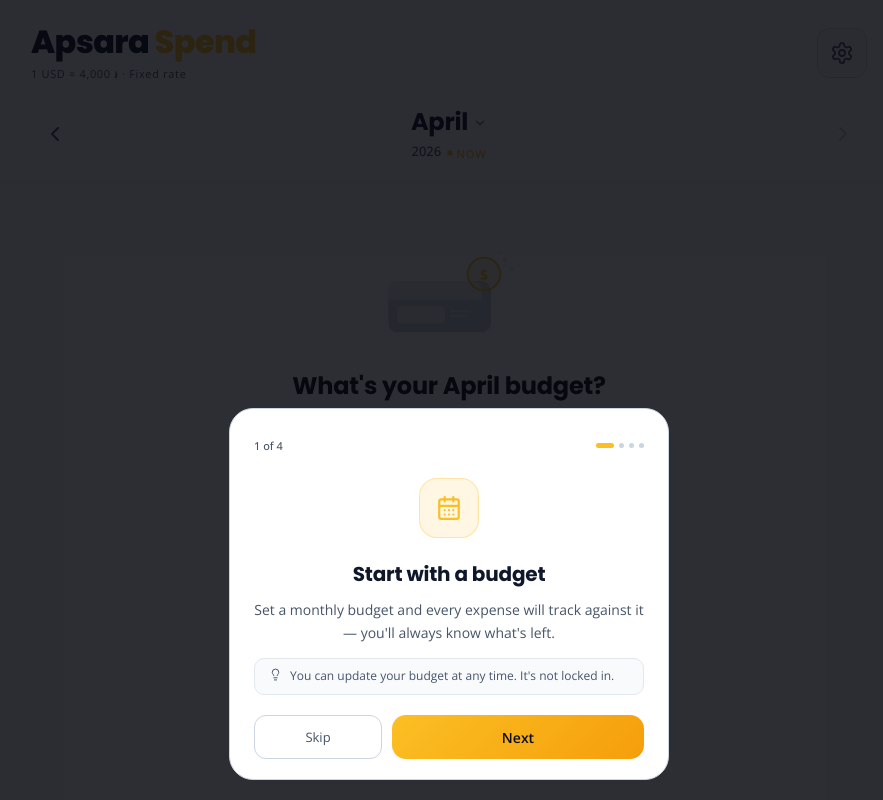
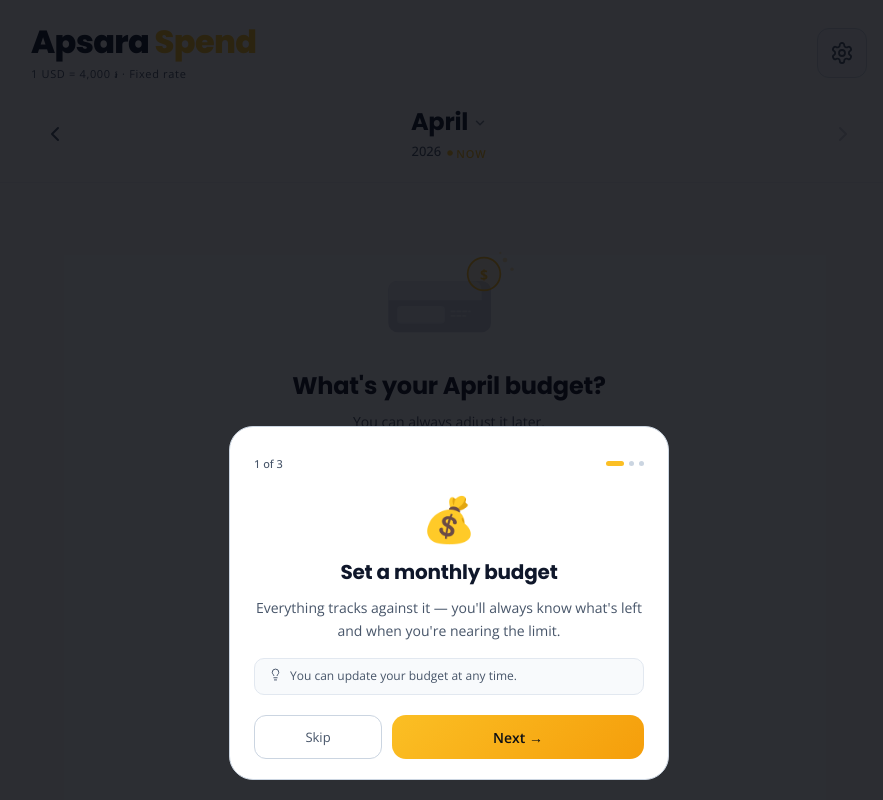
Before and after one commit to SophanithChrek379/apsara-spend, a Next.js app: page / in a window 1280 px wide. Shown: the whole page, without its empty margins (191-1074 px from the left). Built offline with nearby package versions, Linux system fonts and the light colour scheme.

Commit message:
feat: onboarding 3 steps, last step opens budget modal directly, remove setTimeout gap

```diff
--- a/app/page.tsx
+++ b/app/page.tsx
@@ -2298,50 +2298,45 @@ export default function ApsaraSpendPage() {
       {/* ════ GN1  FIRST-RUN ONBOARDING — 3-step tooltip overlay ════ */}
       <AnimatePresence>
         {showOnboarding && (() => {
-          const steps: { Icon: React.FC<React.SVGProps<SVGSVGElement>>, color: string, title: string, body: string, hint: string }[] = [
+          const steps = [
             {
-              Icon: CalendarDays as React.FC<React.SVGProps<SVGSVGElement>>,
-              color: "var(--accent)",
-              title: "Start with a budget",
-              body: "Set a monthly budget and every expense will track against it — you'll always know what's left.",
-              hint: "You can update your budget at any time. It's not locked in.",
+              icon: "💰",
+              title: "Set a monthly budget",
+              body: "Everything tracks against it — you'll always know what's left and when you're nearing the limit.",
+              hint: "You can update your budget at any time.",
             },
             {
-              Icon: Plus as React.FC<React.SVGProps<SVGSVGElement>>,
-              color: "var(--accent)",
-              title: "Log an expense",
-              body: "Tap Add Expense to log anything. Choose USD or KHR, pick a category, and add a note.",
-              hint: "Switch between currencies — values convert automatically.",
+              icon: "🧾",
+              title: "Log expenses easily",
+              body: "Tap Add Expense to log anything in USD or KHR. Add a note, pick a category, and you're done.",
+              hint: "Swipe any row left to edit or delete it.",
             },
             {
-              Icon: Trash2 as React.FC<React.SVGProps<SVGSVGElement>>,
-              color: "#ef4444",
-              title: "Swipe to delete",
-              body: "Swipe any expense left to reveal the Delete button. Tap a row to edit it.",
-              hint: "You have 5 seconds to undo any deletion.",
-            },
-            {
-              Icon: Settings as React.FC<React.SVGProps<SVGSVGElement>>,
-              color: "var(--color-text-lo)",
-              title: "Customise",
-              body: "Open Settings to switch themes, pick your accent colour, and set budget alert notifications.",
-              hint: "Budget mode: Soft warns, Hard requires a confirmation to go over.",
+              icon: "📅",
+              title: "Ready to start?",
+              body: "Set your budget for this month and begin tracking. It only takes a few seconds.",
+              hint: "Pick any amount — you can always adjust it later in Settings.",
             },
           ];
           const step = steps[onboardStep];
           const isLast = onboardStep === steps.length - 1;
-          const dismiss = () => {
+
+          const dismiss = (openModal = false) => {
             setShowOnboarding(false);
             localStorage.setItem("apsara_onboarded_v2", "1");
+            if (openModal) {
+              setBudgetInput("");
+              setShowBudgetModal(true);
+            }
           };
-          const StepIcon = step.Icon;
+
           return (
             <motion.div
               key="onboarding"
               initial={{ opacity: 0 }} animate={{ opacity: 1 }} exit={{ opacity: 0 }}
               transition={{ duration: 0.25 }}
               style={{ position: "fixed", inset: 0, background: "rgba(5,7,12,0.84)", zIndex: 900, display: "flex", alignItems: "flex-end", justifyContent: "center", padding: "0 12px calc(20px + env(safe-area-inset-bottom))" }}
-              onClick={dismiss}
+              onClick={() => dismiss(false)}
             >
               <motion.div
                 key={onboardStep}
@@ -2350,7 +2345,7 @@ export default function ApsaraSpendPage() {
                 style={{ background: "var(--color-bg-card)", borderRadius: 24, padding: "28px 24px 20px", width: "100%", maxWidth: 440, border: "1px solid var(--color-border-mid)" }}
                 onClick={(e) => e.stopPropagation()}
               >
-                {/* Step counter + dots */}
+                {/* Progress dots */}
                 <div style={{ display: "flex", justifyContent: "space-between", alignItems: "center", marginBottom: 24 }}>
                   <span style={{ fontSize: 11, fontWeight: 500, color: "var(--color-text-lo)", fontFamily: "var(--font-body)" }}>
                     {onboardStep + 1} of {steps.length}
@@ -2362,18 +2357,14 @@ export default function ApsaraSpendPage() {
                   </div>
                 </div>
 
-                {/* Icon in accent pill */}
-                <div style={{ display: "flex", justifyContent: "center", marginBottom: 20 }}>
-                  <div style={{ width: 60, height: 60, borderRadius: 18, background: step.color === "var(--accent)" ? "var(--accent-muted)" : "#ef444415", border: `1px solid ${step.color === "var(--accent)" ? "var(--accent-border)" : "#ef444435"}`, display: "flex", alignItems: "center", justifyContent: "center" }}>
-                    <StepIcon style={{ width: 26, height: 26, color: step.color, stroke: step.color }} />
-                  </div>
-                </div>
+                {/* Emoji icon */}
+                <div style={{ fontSize: 44, textAlign: "center", marginBottom: 16, lineHeight: 1 }}>{step.icon}</div>
 
                 {/* Title + body */}
                 <div style={{ fontSize: 20, fontWeight: 700, color: "var(--color-text-hi)", fontFamily: "var(--font-headline)", textAlign: "center", marginBottom: 8, letterSpacing: "-0.01em" }}>{step.title}</div>
-                <div style={{ fontSize: 14, color: "var(--color-text-lo)", fontFamily: "var(--font-body)", textAlign: "center", lineHeight: 1.65, marginBottom: 14 }}>{step.body}</div>
-
-                {/* Hint chip */}
+                <div style={{ fontSize: 14, color: "var(--color-text-lo)", fontFamily: "var(--font-body)", textAlign: "center", lineHeight: 1.65, marginBottom: 16 }}>{step.body}</div>
+
+                {/* Hint */}
                 <div style={{ background: "var(--color-bg-page)", border: "1px solid var(--color-border)", borderRadius: 10, padding: "8px 14px", marginBottom: 20, display: "flex", alignItems: "flex-start", gap: 8 }}>
                   <Lightbulb size={13} color="var(--color-text-lo)" strokeWidth={1.8} style={{ flexShrink: 0, marginTop: 1 }} />
                   <span style={{ fontSize: 12, color: "var(--color-text-lo)", fontFamily: "var(--font-body)", lineHeight: 1.55 }}>{step.hint}</span>
@@ -2381,15 +2372,17 @@ export default function ApsaraSpendPage() {
 
                 {/* Actions */}
                 <div style={{ display: "flex", gap: 10 }}>
-                  <button onClick={dismiss}
-                    style={{ padding: "12px 0", borderRadius: 12, border: "1px solid var(--color-border-mid)", background: "transparent", color: "var(--color-text-lo)", fontSize: 13, fontFamily: "var(--font-body)", cursor: "pointer", flex: 1 }}>
-                    Skip
-                  </button>
+                  {!isLast && (
+                    <button onClick={() => dismiss(false)}
+                      style={{ padding: "12px 0", borderRadius: 12, border: "1px solid var(--color-border-mid)", background: "transparent", color: "var(--color-text-lo)", fontSize: 13, fontFamily: "var(--font-body)", cursor: "pointer", flex: 1 }}>
+                      Skip
+                    </button>
+                  )}
                   <button
-                    onClick={() => isLast ? dismiss() : setOnboardStep((s) => s + 1)}
+                    onClick={() => isLast ? dismiss(true) : setOnboardStep((s) => s + 1)}
                     className="btn-primary"
-                    style={{ padding: "12px 0", fontSize: 14, fontFamily: "var(--font-body)", flex: 2 }}>
-                    {isLast ? "Set my budget" : "Next"}
+                    style={{ padding: "12px 0", fontSize: 14, fontFamily: "var(--font-body)", flex: isLast ? 1 : 2, display: "flex", alignItems: "center", justifyContent: "center", gap: 6 }}>
+                    {isLast ? "Set my budget →" : "Next →"}
                   </button>
                 </div>
               </motion.div>
```
